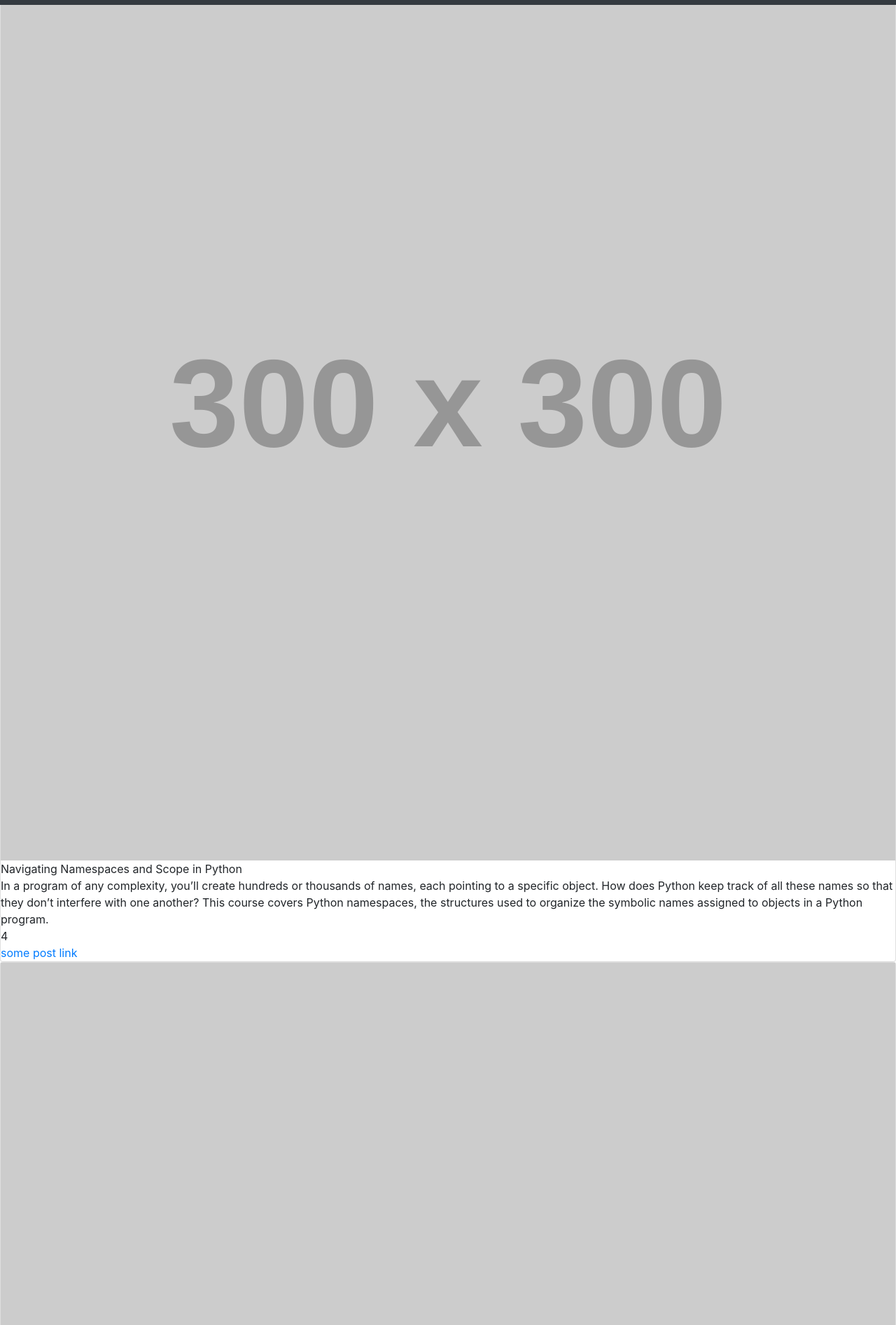
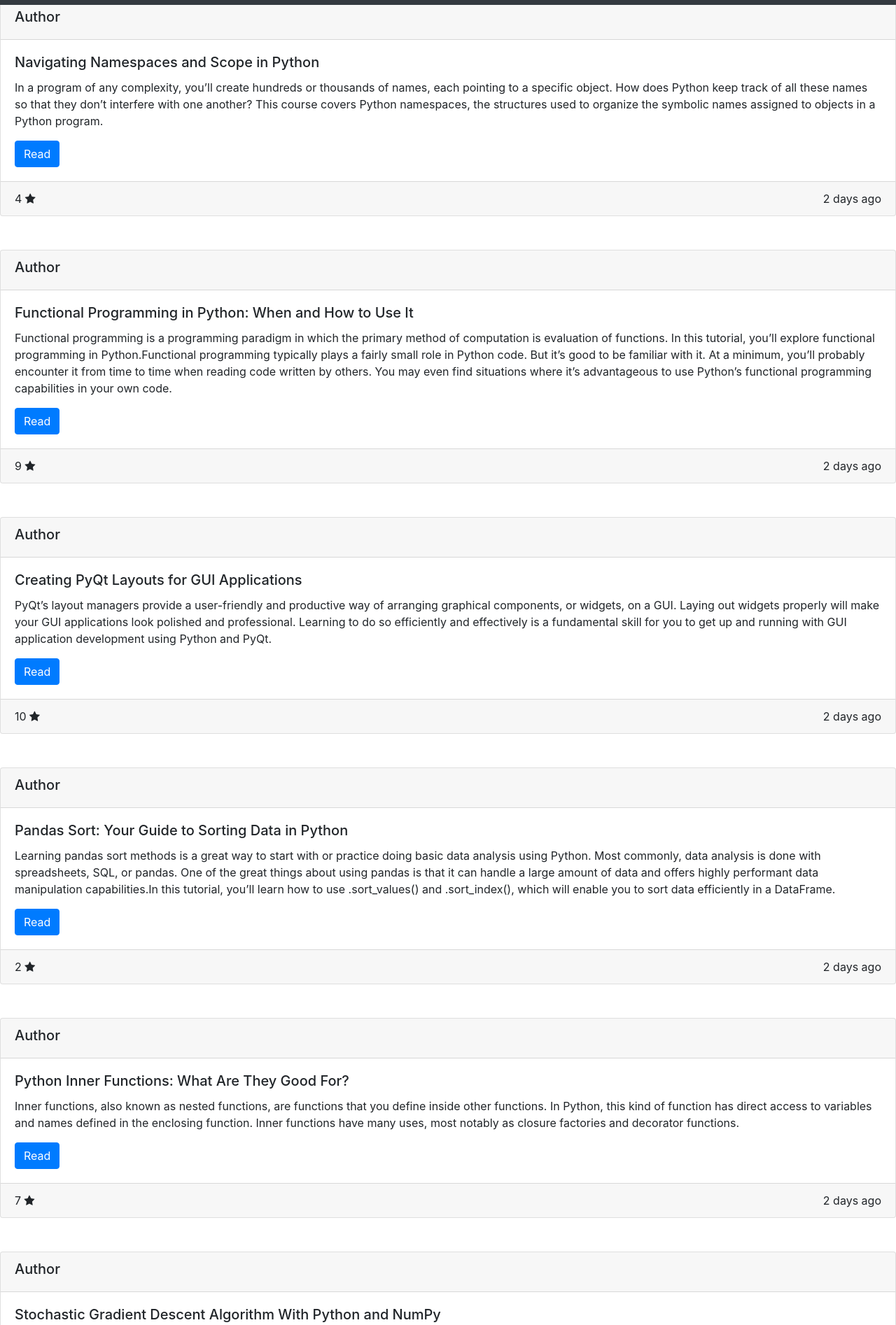
Before and after one commit to dieisabel/proggy, a Django app: page / in a window 1280 px wide. Shown: the part 49-1943 px from the top of the page at 70% size. Run offline with Django 3.2, Linux system fonts and the light colour scheme; grey boxes labelled with a size stand in for pictures from a placeholder-image service; some libraries are stand-ins or nearby versions.

Commit message:
Переверстал blogs

```diff
--- a/backend/blog/templates/blog/blogs.html
+++ b/backend/blog/templates/blog/blogs.html
@@ -2,30 +2,28 @@
 
 {% block content %}
 
-<div class="cards">
-
-    {% for blog in blogs %}
-    <div class="card">
-        <img src="https://fakeimg.pl/300x300/ff0000/" class="card__image">
-        <div class="card__content">
-            <div class="card__title">
-                {{ blog.title }}
+{% for blog in blogs %}
+<div class="row mt-5">
+    <div class="col">
+        <div class="card">
+            <div class="card-header">
+                <h5 class="card-author">Author</h5>
             </div>
-            <div class="card__text">
-                {{ blog.text }}
+            <div class="card-body">
+                <h5 class="card-title">{{ blog.title }}</h5>
+                <p class="card-text">{{ blog.text }}</p>
+                <a href="#" class="btn btn-primary stretched-link">Read</a>
             </div>
-        </div>
-        <div class="card__info">
-            <div class="card__rating">
-                {{ blog.rating }}
-            </div>
-            <div class="card__link">
-                <a href="#">{{ blog.link }}</a>
-            </div>
+            <footer class="card-footer d-flex justify-content-between">
+                <span class="card-rating">
+                    {{ blog.rating }}
+                    <i class="fa fa-star" aria-hidden="true"></i>
+                </span>
+                <span class="card-creation-date">2 days ago</span>
+            </footer>
         </div>
     </div>
-    {% endfor %}
-
 </div>
+{% endfor %}
 
 {% endblock content %}
```
